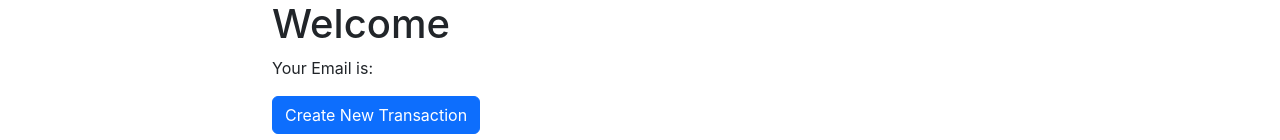
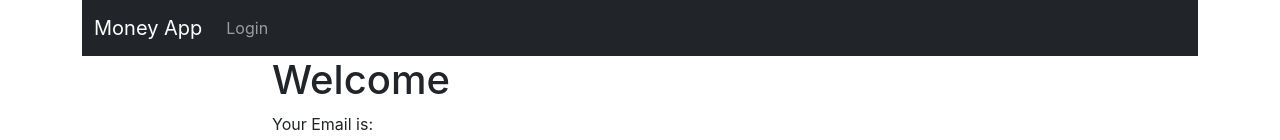
Before and after one commit to kmamun716/react-redux-fullstack-stackLearner-frontend, a React (Create React App) app: page /dashboard in a window 1280 px wide. Shown: the top 140 px of the page. Built offline with nearby package versions, Linux system fonts and the light colour scheme; no server answers.

Commit message:
navigation bar added

```diff
--- a/package.json
+++ b/package.json
@@ -14,6 +14,7 @@
     "react-dom": "^18.2.0",
     "react-modal": "^3.15.1",
     "react-redux": "^8.0.2",
+    "react-router-bootstrap": "^0.26.2",
     "react-router-dom": "^6.3.0",
     "react-scripts": "5.0.1",
     "redux": "^4.2.0",
--- a/src/App.js
+++ b/src/App.js
@@ -1,4 +1,5 @@
 import { Route, Routes } from 'react-router-dom';
+import Navigation from './components/Navigation/Navigation';
 import Dashboard from './pages/Dashboard/Dashboard';
 import Home from './pages/Home/Home';
 import Login from './pages/Login/Login';
@@ -8,6 +9,7 @@ import Register from './pages/Register/Register';
 function App() {
   return (
     <div className='container'>
+      <Navigation/>
       <Routes>
         <Route path='/' element={<Home/>} />
         <Route path='/register' element={<Register/>} />
--- /dev/null
+++ b/src/components/Navigation/Navigation.js
@@ -0,0 +1,37 @@
+import React from "react";
+import { Container, Nav, Navbar } from "react-bootstrap";
+import { connect, useSelector } from "react-redux";
+import { LinkContainer } from "react-router-bootstrap";
+import { useNavigate } from "react-router-dom";
+import { logout } from "../../store/actions/authActions";
+
+const Navigation = (props) => {
+  const auth = useSelector((state) => state.auth);
+  const navigate = useNavigate();
+  // console.log(auth)
+  return (
+    <Navbar bg="dark" variant="dark">
+      <Container>
+        <LinkContainer to="/">
+          <Navbar.Brand>Money App</Navbar.Brand>
+        </LinkContainer>
+        <Nav className="me-auto">
+          {auth.isAuthenticated ? (
+            <>
+              <LinkContainer to="/dashboard">
+                <Nav.Link>Dashboard</Nav.Link>
+              </LinkContainer>
+              <Nav.Link onClick={() => props.logout(navigate)}>Logout</Nav.Link>
+            </>
+          ) : (
+            <LinkContainer to="/login">
+              <Nav.Link>Login</Nav.Link>
+            </LinkContainer>
+          )}
+        </Nav>
+      </Container>
+    </Navbar>
+  );
+};
+
+export default connect(null, { logout })(Navigation);
--- a/src/components/transaction/CreateTransaction.js
+++ b/src/components/transaction/CreateTransaction.js
@@ -36,6 +36,7 @@ const CreateTransaction = (props) => {
       type: "",
       note: "",
     });
+    props.closeModal(false)
   };
   return (
     <Modal
--- a/src/pages/Home/Home.js
+++ b/src/pages/Home/Home.js
@@ -1,18 +1,9 @@
 import React from 'react';
-import { useSelector } from 'react-redux';
-import { Link, useNavigate } from 'react-router-dom';
-import { logout } from '../../store/actions/authActions';
 
 const Home = () => {
-    const auth = useSelector(state=>state.auth);
-    const navigate = useNavigate();
-    console.log(auth)
     return (
         <div>
             this is home
-            {
-                auth.isAuthenticated ? <button onClick={()=>logout(navigate)} className='btn btn-danger'>Logout</button> : <Link to="/login" className='btn btn-primary'>Login</Link>
-            }
         </div>
     );
 };
--- a/src/store/actions/authActions.js
+++ b/src/store/actions/authActions.js
@@ -60,4 +60,4 @@ export const logout = navigate =>{
             user: {}
         }
     }
-}
+};
```
Also changed, not shown: 1 other file (tests, documents, lock files or other folders).
